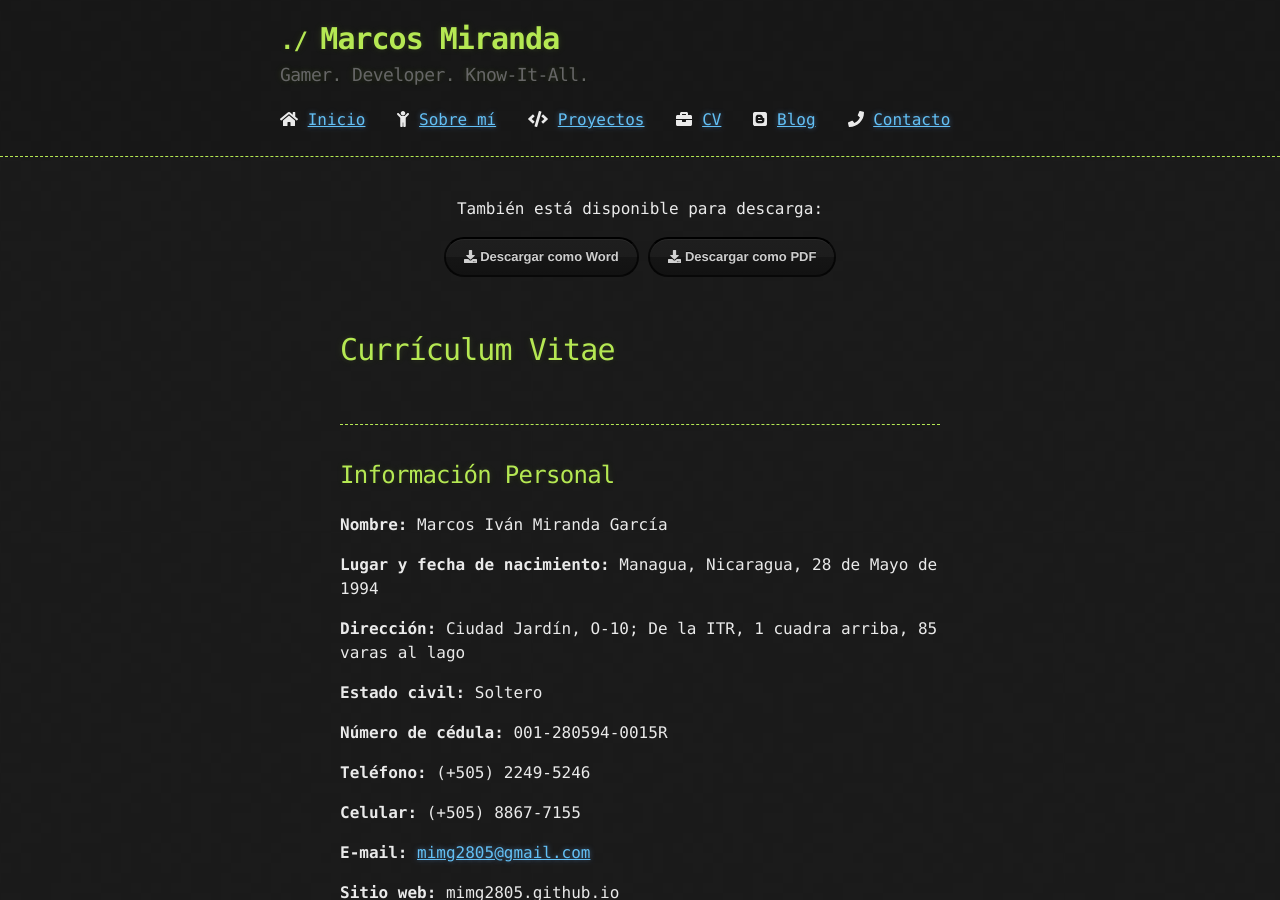
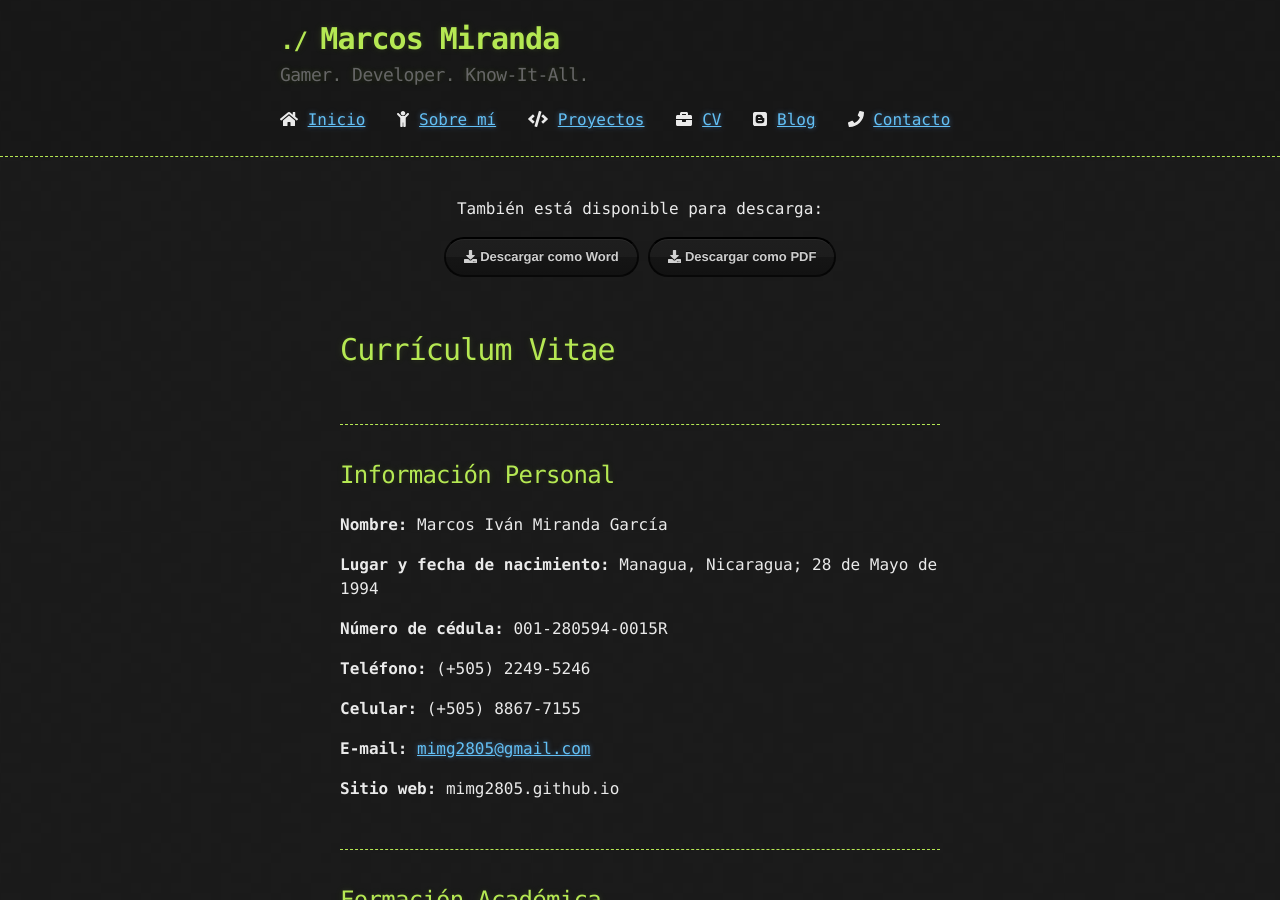
Before and after one commit to mimg2805/mimg2805.github.io, a Jekyll site: the page built from cv/index.html, in a window 1280 px wide and 900 px high. Built offline with Jekyll 4.4.1, drawn with Linux system fonts in a browser that asks for light colours; nearby versions of some CDN libraries; some of the changed text lies outside the part shown.

Commit message:
Updated CV

```diff
--- a/cv/index.html
+++ b/cv/index.html
@@ -24,9 +24,7 @@ title: CV
 
     <h2>Información Personal</h2>
     <p><strong>Nombre: </strong>Marcos Iván Miranda García</p>
-    <p><strong>Lugar y fecha de nacimiento: </strong>Managua, Nicaragua, 28 de Mayo de 1994</p>
-    <p><strong>Dirección: </strong>Ciudad Jardín, O-10; De la ITR, 1 cuadra arriba, 85 varas al lago</p>
-    <p><strong>Estado civil: </strong>Soltero</p>
+    <p><strong>Lugar y fecha de nacimiento: </strong>Managua, Nicaragua; 28 de Mayo de 1994</p>
     <p><strong>Número de cédula: </strong>001-280594-0015R</p>
     <p><strong>Teléfono: </strong>(+505) 2249-5246</p>
     <p><strong>Celular: </strong>(+505) 8867-7155</p>
@@ -133,6 +131,12 @@ title: CV
             </ul>
         </li>
         <br/>
+        <li><strong>Aplicaciones móviles</strong>
+            <ul>
+                <li>Android</li>
+            </ul>
+        </li>
+        <br/>
         <li><strong>Manejo de bases de datos</strong>
             <ul>
                 <li>Transact SQL</li>
```
Also changed, not shown: other parts of cv/index.html (+1 -1 lines), 1 other file.
